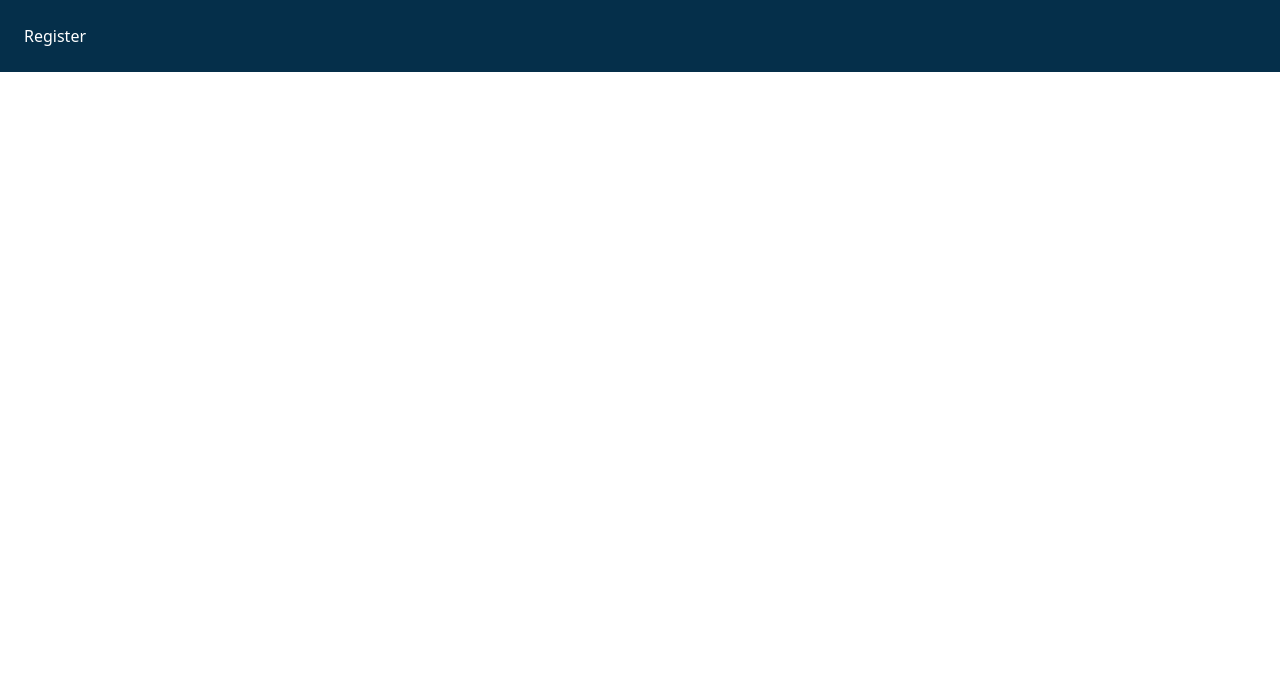
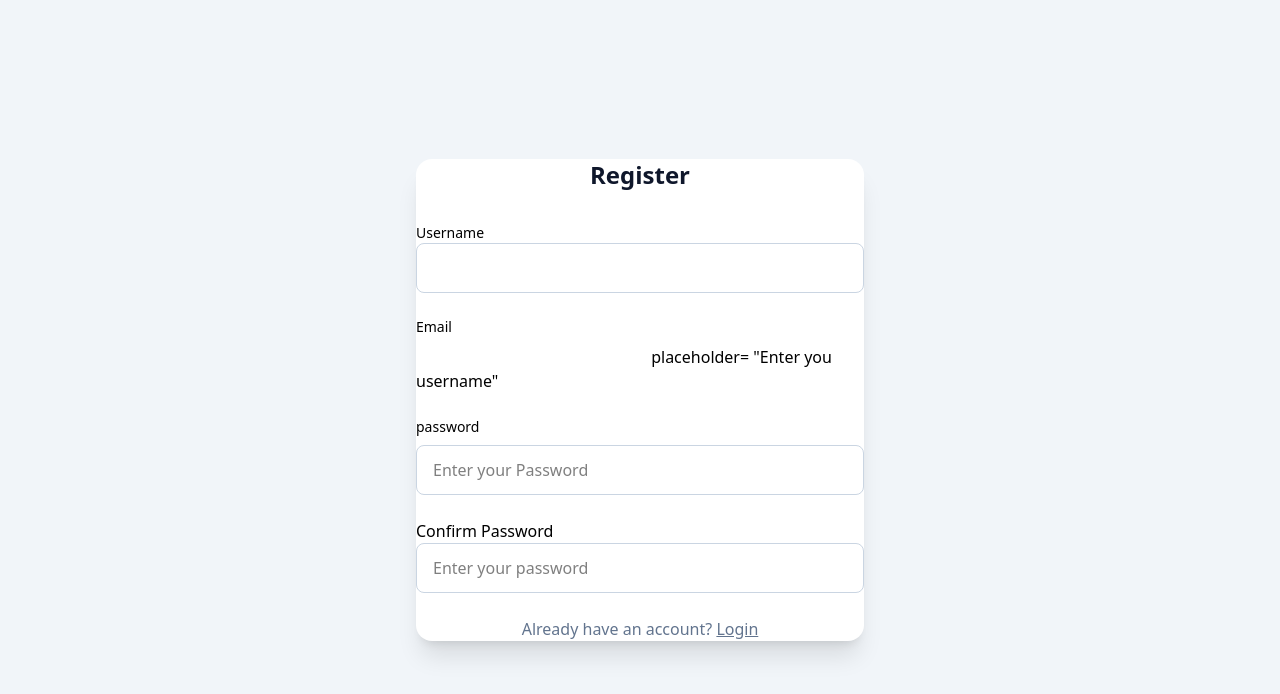
Before and after one commit to malikfarrukh7/ngrx-store, an Angular app: page /register in a window 1280 px wide. Shown: the top 694 px of the page. Built offline with nearby package versions, Linux system fonts and the light colour scheme.

Commit message:
update login and register

```diff
--- a/src/app/pages/login/login.ts
+++ b/src/app/pages/login/login.ts
@@ -29,7 +29,7 @@ import { Button } from "../../shared/components/button";
       </div>
 
       <button appButton type="submit" class= "w-full">Sign in</button>
-      <p class= "text-slate-500 font-medium underline"> Don't have an account?
+      <p class= "text-sm text-center text-slate-500 mt-4"> Don't have an account?
         <a class="text-slate-500 front-medium underline">Register</a>
 </p>
 
--- a/src/app/pages/register/register.ts
+++ b/src/app/pages/register/register.ts
@@ -1,11 +1,77 @@
 import { Component } from "@angular/core";
+import { RouterLink } from "@angular/router";
 
 @Component({
+  imports: [RouterLink],
   selector: "app-register",
   template: `
-  <div  class="bg-sky-950 py-6 text-white">
-  <h1 class = "ml-6">Register</h1>
+  <div  class="w-full max-w-md p8 bg-white rounded-2xl shadow-xl">
+    <h1 class = "text-2xl font-bold text-center text-slate-900 mb-8">Register</h1>
+    <form class= "space-y-6">
+      <div>
+      <label for="username" class="block text-sm" font-medium text-slate-700 mb-2>
+        Username
+      </label>
+      <input
+      id= "username"
+      type="text"
+      autocomplete="username"
+      class="w-full px-4 py-3 border border-slate-300 rounded-lg focus:ring-2 focus:ring-slate-900 focus:border-transparent outline-none transition-shadow"/>
+    </div>
+
+    <div>
+
+    <label for="email" class = "block text-sm font-medium text-slate - 700 mb-2">Email</label>
+    <input
+    id= "email"
+    type = "email"
+    auotcomplete = " w-full px-4 border border-slate-300 rounded-lg focus:ring-2 focus:ring-slate-900 focus:border-transparent outline-none transition-shadow"/>
+    placeholder= "Enter you username"
+    </div>
+
+    <div>
+
+
+    <label for="password" class ="block text-sm font-medium text-slate-700, mb-2" >password</label>
+    <input
+    id="password"
+    type="password"
+    autocomplete="current-password"
+    class="w-full px-4 py-3 border border-slate-300 rounded-lg focus :ring-2 focus:slate-900 focus:border-transparent outline-none transition-shadow"
+    placeholder="Enter your Password"
+    />
+    </div>
+
+    <div>
+
+
+    <label for="comfirmPassword">Confirm Password</label>
+    <input
+    id = "comfirmPassword"
+     type="Password"
+     autocomplete= "current-Password"
+     class = "w-full px-4 py-3 border border-slate-300 rounded-lg focus:ring-2 focus:ring0slate-900 focus:border-transparent outline-none transiton-shadow"
+     placeholder="Enter your password"
+    />
+
+    </div>
+
+    <p class= "text-center text-slate-500 mt-4">
+    Already have an account?
+
+    <a routerLink="/login" class="text-slate-500 font-medium underline">Login</a>
+  </p>
+   </form>
   </div>
   `,
+
+  host:{
+
+        class: 'min-h-screen flex items-center justify-center bg-slate-100 p-4'
+
+  },
+
+
+
 })
 export class Register {}
```
